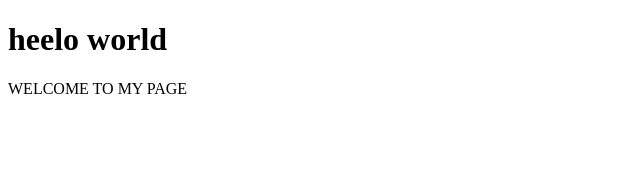
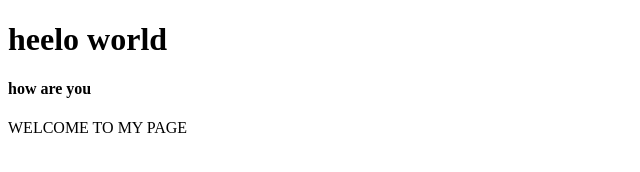
Before and after one commit to IbrahimKadry/hello, a plain HTML site: page index.html in a window 1280 px wide. Shown: the whole page, without its empty margins (0-640 px from the left). Drawn offline with Linux system fonts and the light colour scheme.

Commit message:
Update index.html

```diff
--- a/index.html
+++ b/index.html
@@ -7,6 +7,7 @@
 </head>
 <body>
     <h1>heelo world</h1>
+    <h4>how are you </h4>
     <P>WELCOME TO MY PAGE</P>
 </body>
 </html>
```
